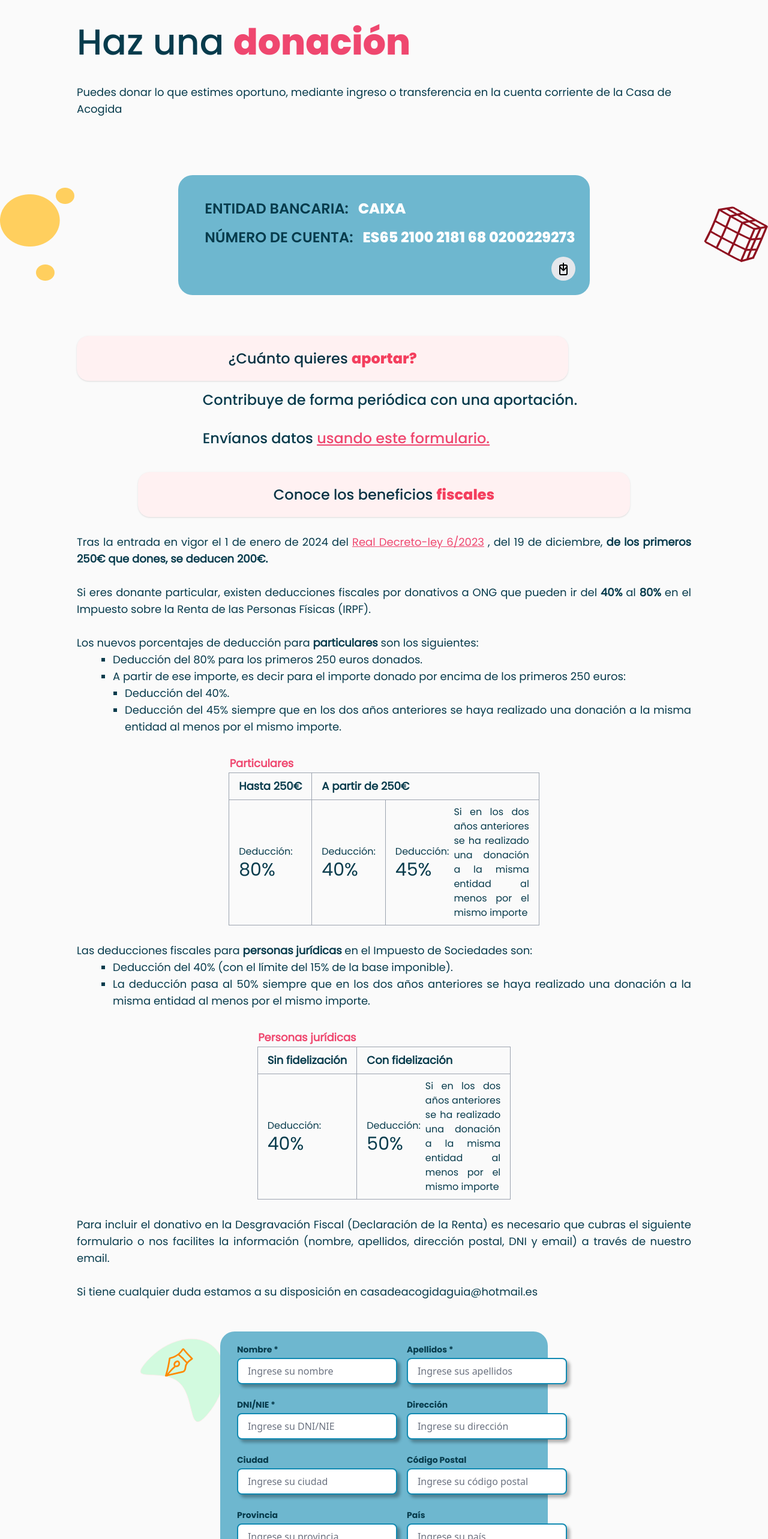
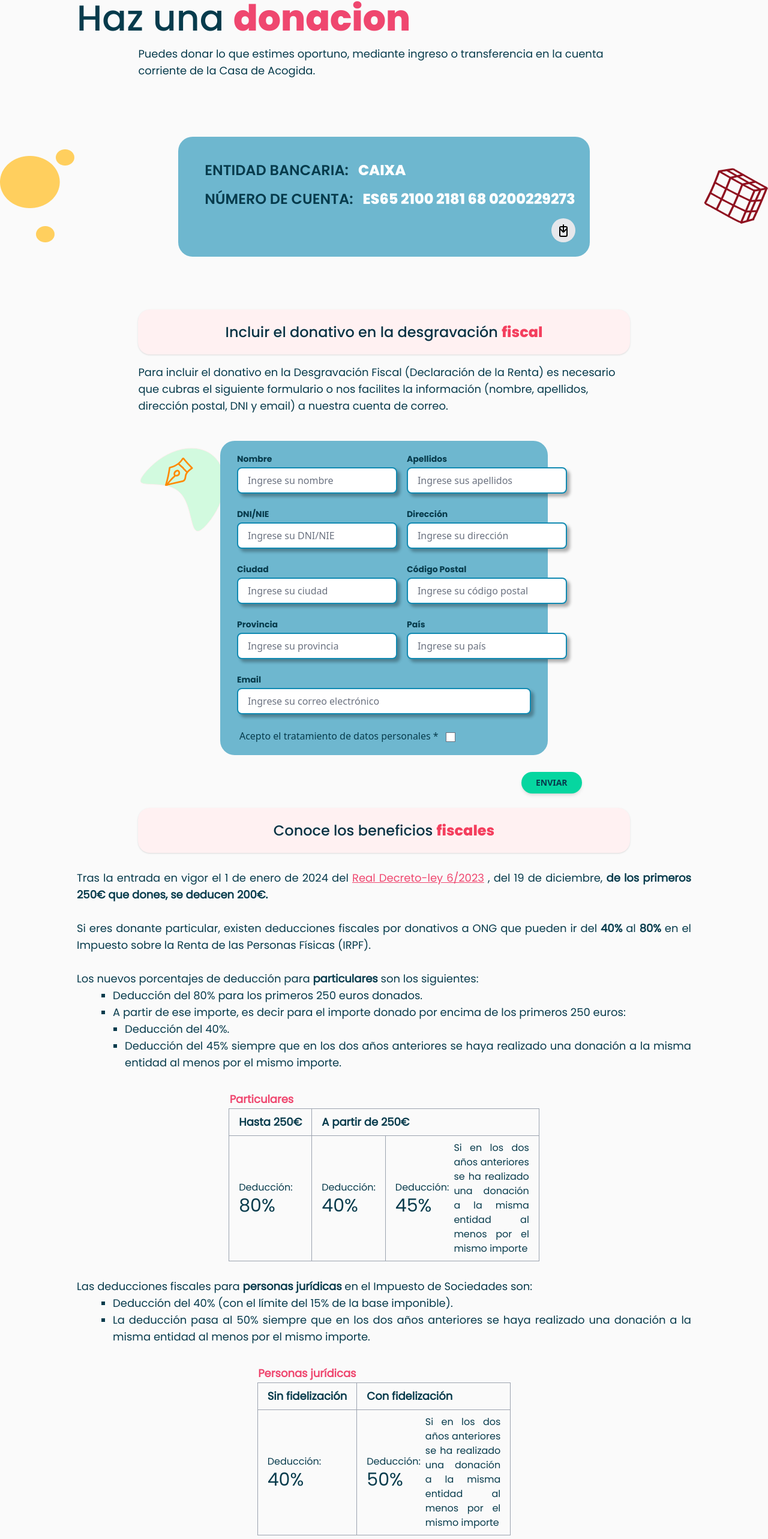
Before and after one commit to vallefarinha/front-casa, a React (Vite) app: page /partnership in a window 1280 px wide. Shown: the part 97-2663 px from the top of the page at 60% size. Built offline with nearby package versions, Linux system fonts and the light colour scheme.

Commit message:
modify title

```diff
--- a/src/components/form/TaxForm.jsx
+++ b/src/components/form/TaxForm.jsx
@@ -9,12 +9,12 @@ const TaxForm = () => {
       <div className="relative w-2/3 h-1/2 flex flex-wrap mt-5 mb-1 bg-bgColorForm rounded-3xl" >
           <div className="w-full p-5  z-15">
             <div className="flex flex-col lg:flex-row z-15">
-            <BoxBlue titleBox="Nombre *" name="name" squareBlue="Ingrese su nombre" type="text" />
-            <BoxBlue titleBox="Apellidos *" name="secondname" squareBlue="Ingrese sus apellidos" type="text" />
+            <BoxBlue titleBox="Nombre" name="name" squareBlue="Ingrese su nombre" type="text" />
+            <BoxBlue titleBox="Apellidos" name="secondname" squareBlue="Ingrese sus apellidos" type="text" />
             </div>
 
             <div className="flex flex-col lg:flex-row">
-            <BoxBlue titleBox="DNI/NIE *" name="dni" squareBlue="Ingrese su DNI/NIE" type="text" pattern="^([0-9]{8}[A-Za-z]|[XYZ][0-9]{7}[A-Za-z])$" />
+            <BoxBlue titleBox="DNI/NIE" name="dni" squareBlue="Ingrese su DNI/NIE" type="text" pattern="^([0-9]{8}[A-Za-z]|[XYZ][0-9]{7}[A-Za-z])$" />
             <BoxBlue titleBox="Dirección" name="address" squareBlue="Ingrese su dirección" type="text" />
             </div>
 
@@ -30,12 +30,13 @@ const TaxForm = () => {
             </div>
 
             <div className="flex md:flex-row flex-col" >
-            <BoxBlue titleBox="Email *" name="email" squareBlue="Ingrese su correo electrónico" type="email" />
+            <BoxBlue titleBox="Email" name="email" squareBlue="Ingrese su correo electrónico" type="email" />
             </div>
 
             <div className="flex md:flex-row flex-col text-LetterColor">
             <PersonalDataCheck/>
             </div>
+
 
           </div>
 
--- a/src/components/texts/TaxText.jsx
+++ b/src/components/texts/TaxText.jsx
@@ -139,12 +139,7 @@ const TaxText = () => {
       </div>
 
       <br />
-      <p>
-        Para incluir el donativo en la Desgravación Fiscal (Declaración de la
-        Renta) es necesario que cubras el siguiente formulario o nos facilites
-        la información (nombre, apellidos, dirección postal, DNI y email) a
-        través de nuestro email.{" "}
-      </p>
+
       <br />
       <p>
         Si tiene cualquier duda estamos a su disposición en
--- a/src/pages/Collaborate.jsx
+++ b/src/pages/Collaborate.jsx
@@ -38,22 +38,41 @@ function Collaborate() {
 
   return (
     <div className="w-[80%] mx-auto">
-      <div className="my-10">
-        <Title wordBlue={"Haz una"} wordPink={"donación"}></Title>
+
+      <div className="flex flex-col items-center mx-auto">
+                <Title wordBlue="Haz una" wordPink="donacion" textAlign="center" />
       </div>
 
-      <RegularText30
-        text={
-          "Puedes donar lo que estimes oportuno, mediante ingreso o transferencia en la cuenta corriente de la Casa de Acogida"
-        }
-      ></RegularText30>
+      <div className="w-[80%] mx-auto">
+          <RegularText30
+                 text={
+					"Puedes donar lo que estimes oportuno, mediante ingreso o transferencia en la cuenta 	corriente de la Casa de Acogida."
+				 }></RegularText30>
+        </div>
+
       <DonationCard></DonationCard>
 
-      <TitleForm
-        wordBlue="¿Cuánto quieres"
-        wordPink="aportar?"
-        textAlign="center"
-      />
+      <div className="flex flex-col items-center justify-center mt-5 mb-1">
+            <TitleForm wordBlue="Incluir el donativo en la desgravación" wordPink="fiscal" textAlign="center" />
+      </div>
+      <div className="w-[80%] mx-auto">
+          <RegularText30
+                 text={
+                  "Para incluir el donativo en la Desgravación Fiscal (Declaración de la Renta) es necesario que cubras el siguiente formulario o nos facilites la información (nombre, apellidos, dirección postal, DNI y email) a nuestra cuenta de correo."}
+				 ></RegularText30>
+        </div>
+
+      <div className="w-[80%] mx-auto">
+        <img src={penform} alt="penForm" className="absolute z-0" />
+        <form ref={refForm} onSubmit={handleSubmit}>
+          <TaxForm></TaxForm>
+          <SendButtonForm />
+        </form>
+      </div>
+      <Tax />
+
+
+      {/* <TitleForm   wordBlue="¿Cuánto quieres"  wordPink="aportar?"  textAlign="center"  />
       <div className=" flex justify-center items-center">
         <div className="flex flex-col justify-center">
           <ColaboraRegularText
@@ -64,15 +83,11 @@ function Collaborate() {
             wordtwo={"usando este formulario. "}
           />
         </div>
-      </div>
-      <Tax />
-      <div className="w-[80%] mx-auto">
-        <img src={penform} alt="penForm" className="absolute z-0" />
-        <form ref={refForm} onSubmit={handleSubmit}>
-          <TaxForm></TaxForm>
-          <SendButtonForm />
-        </form>
-      </div>
+      </div> */}
+
+
+
+
 
       <div className="flex justify-around" style={{ height: "60px" }}>
         <img src={heart} alt="Corazon" />
--- a/src/pages/PartnerForm.jsx
+++ b/src/pages/PartnerForm.jsx
@@ -34,9 +34,9 @@ function PartnerForm() {
                 <BankBlue />
                 <DonationOption />
                 <SendButtonForm />
+            </form>
                 <Tax />
                 <Legislation/>
-            </form>
           </div>
         );
       }
```
